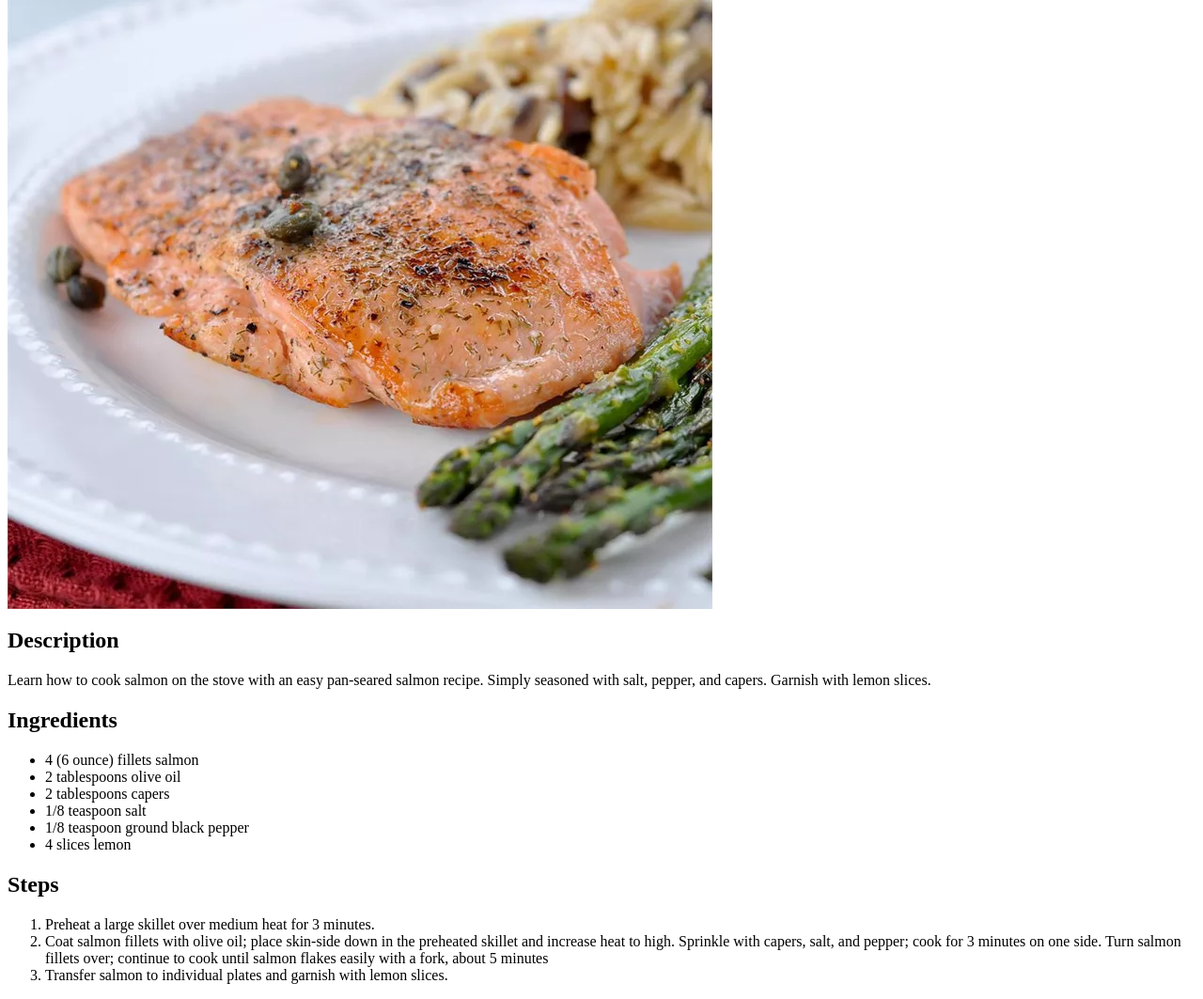
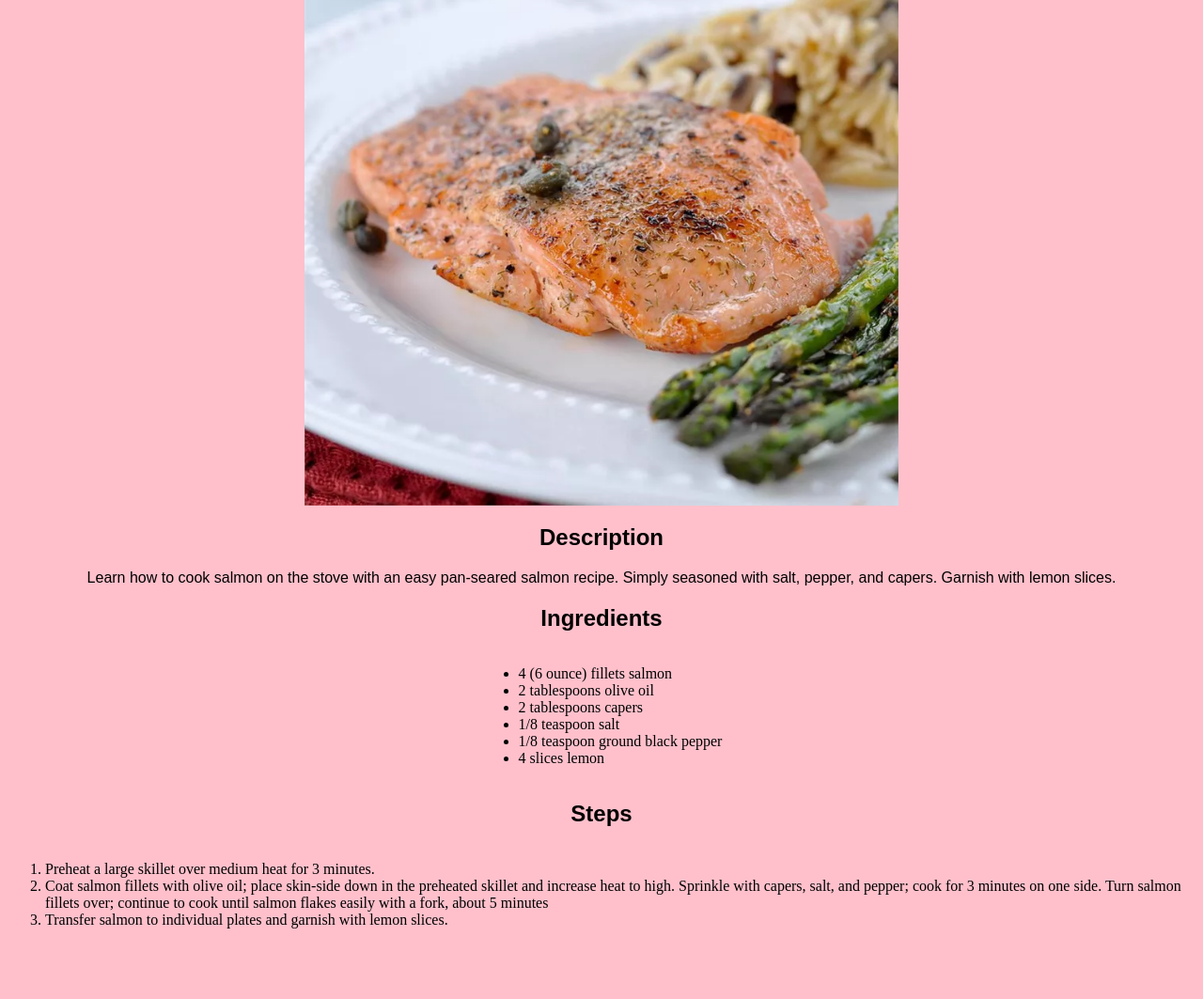
Before and after one commit to NrokenBeck/odin-recipes, a plain HTML site: page recipes/pan-seared_salmon.html in a window 1280 px wide. Shown: the part 168-1231 px from the top of the page at 94% size. After the commit the page ends 1180 px from the top, so only its background shows below. Drawn offline with Linux system fonts and the light colour scheme.

Commit message:
add styles.css

```diff
--- a/recipes/pan-seared_salmon.html
+++ b/recipes/pan-seared_salmon.html
@@ -1,9 +1,11 @@
+<link rel="stylesheet" href="../styles.css">
 <h1>Pan-Seared Salmon</h1>
 <img src="../images/pan-seared_salmon.webp" alt="delicious pan-seared salmon">
 <h2>Description</h2>
 <p>Learn how to cook salmon on the stove with an easy pan-seared salmon recipe. Simply seasoned with salt, pepper, and capers. Garnish with lemon slices.</p>
 
 <h2>Ingredients</h2>
+<div class="parent">
 <ul>
     <li>4 (6 ounce) fillets salmon</li>
     <li>2 tablespoons olive oil</li>
@@ -12,8 +14,9 @@
     <li>1/8 teaspoon ground black pepper</li>
     <li>4 slices lemon</li>
 </ul>
-
+</div>
 <h2>Steps</h2>
+<div class="parent">
 <ol>
     <li>Preheat a large skillet over medium heat for 3 minutes.</li>
     <li>Coat salmon fillets with olive oil; place skin-side down in the
@@ -23,3 +26,4 @@
     </li>
     <li>Transfer salmon to individual plates and garnish with lemon slices.</li>
 </ol>
+</div>
--- /dev/null
+++ b/styles.css
@@ -0,0 +1,29 @@
+div.parent {
+    text-align: center;
+}
+
+ol, ul {
+    display: inline-block;
+    text-align: left;
+}
+
+h1, h2, p {
+    font-family: Arial;
+    font-weight: 800px;
+    text-align: center;
+}
+
+h1 {
+    font-size: 36px;
+}
+
+img {
+    display: block;
+    margin-left: auto;
+    margin-right: auto;
+    width: 50%;
+}
+
+body {
+    background-color: pink;
+}
```
Also changed, not shown: index.html (+5 -3 lines), recipes/fruit_and_yogurt_smoothie.html (+3 -0 lines), recipes/garlic_chicken_fried_brown_rice.html (+3 -1 lines).
